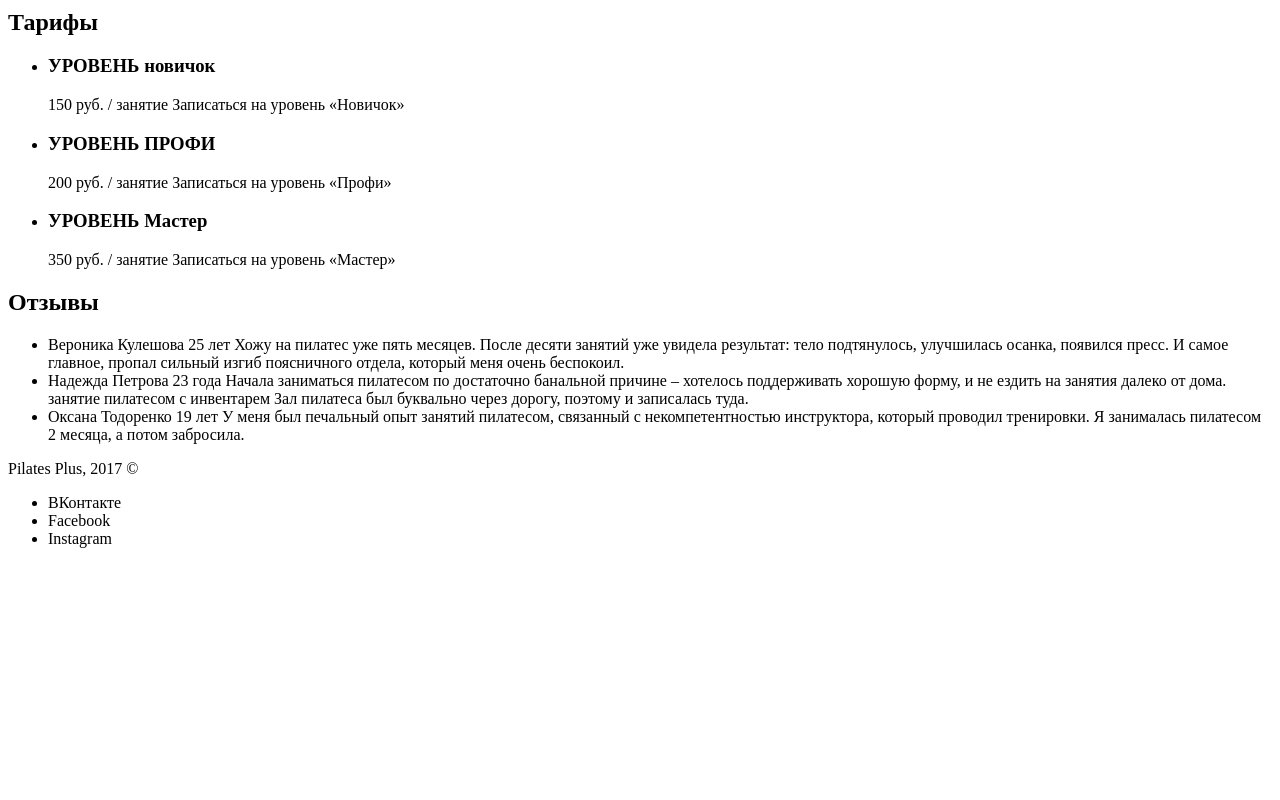
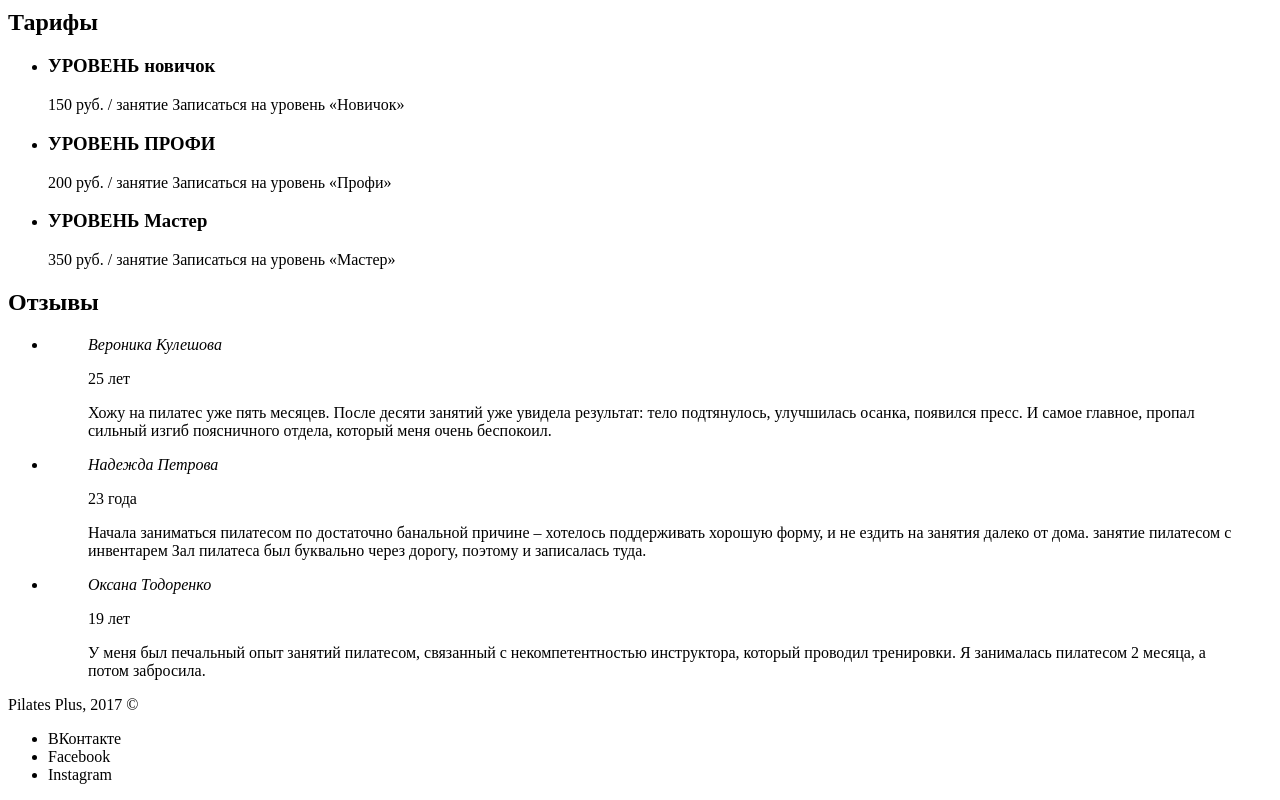
Before and after one commit to trofinata/maket2, a plain HTML site: page index.html in a window 1280 px wide. Shown: the part 439-1239 px from the top of the page. Before the commit the page ends 1003 px from the top, so only its background shows below. Drawn offline with Linux system fonts and the light colour scheme.

Commit message:
Размечает цитаты

```diff
--- a/index.html
+++ b/index.html
@@ -57,19 +57,25 @@
 			<h2>Отзывы</h2>
 			<ul class="reviews-list">
 				<li class="reviews-list-item">
-					Вероника Кулешова
-					25 лет
-					Хожу на пилатес уже пять месяцев. После десяти занятий уже увидела результат: тело подтянулось, улучшилась осанка, появился пресс. И самое главное, пропал сильный изгиб поясничного отдела, который меня очень беспокоил.
+					<blockquote>
+						<cite>Вероника Кулешова</cite>
+						<p>25 лет</p>
+						<p>Хожу на пилатес уже пять месяцев. После десяти занятий уже увидела результат: тело подтянулось, улучшилась осанка, появился пресс. И самое главное, пропал сильный изгиб поясничного отдела, который меня очень беспокоил.</p>
+					</blockquote>
 				</li>
 				<li class="reviews-list-item">
-					Надежда Петрова
-					23 года
-					Начала заниматься пилатесом по достаточно банальной причине – хотелось поддерживать хорошую форму, и не ездить на занятия далеко от дома. занятие пилатесом с инвентарем Зал пилатеса был буквально через дорогу, поэтому и записалась туда.
+					<blockquote>
+						<cite>Надежда Петрова</cite>
+						<p>23 года</p>
+						<p>Начала заниматься пилатесом по достаточно банальной причине – хотелось поддерживать хорошую форму, и не ездить на занятия далеко от дома. занятие пилатесом с инвентарем Зал пилатеса был буквально через дорогу, поэтому и записалась туда.</p>
+					</blockquote>
 				</li>
 				<li class="reviews-list-item">
-					Оксана Тодоренко
-					19 лет
-					У меня был печальный опыт занятий пилатесом, связанный с некомпетентностью инструктора, который проводил тренировки. Я занималась пилатесом 2 месяца, а потом забросила.
+					<blockquote>
+						<cite>Оксана Тодоренко</cite>
+						<p>19 лет</p>
+						<p>У меня был печальный опыт занятий пилатесом, связанный с некомпетентностью инструктора, который проводил тренировки. Я занималась пилатесом 2 месяца, а потом забросила.</p>
+					</blockquote>
 				</li>
 			</ul>
 		</section>
```
